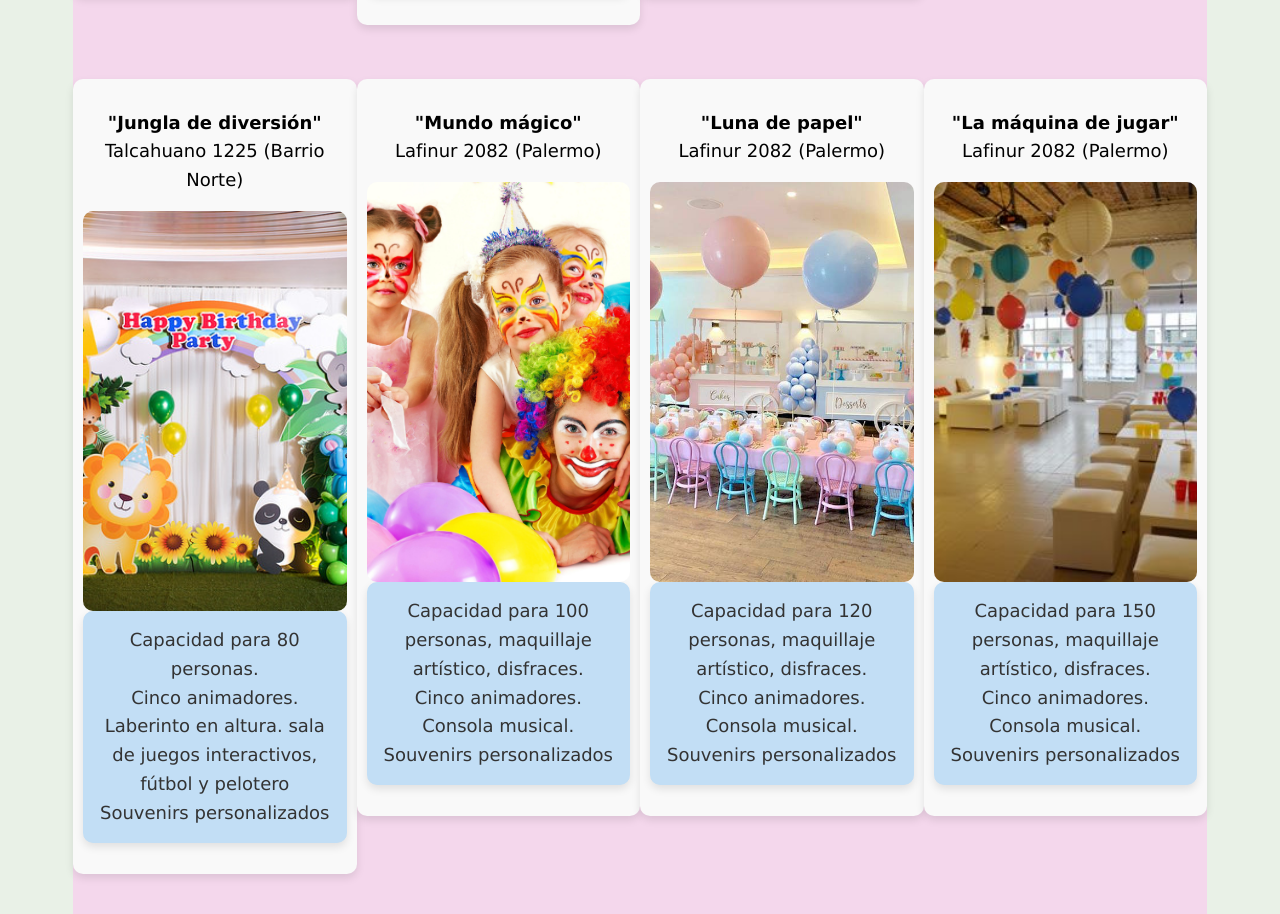
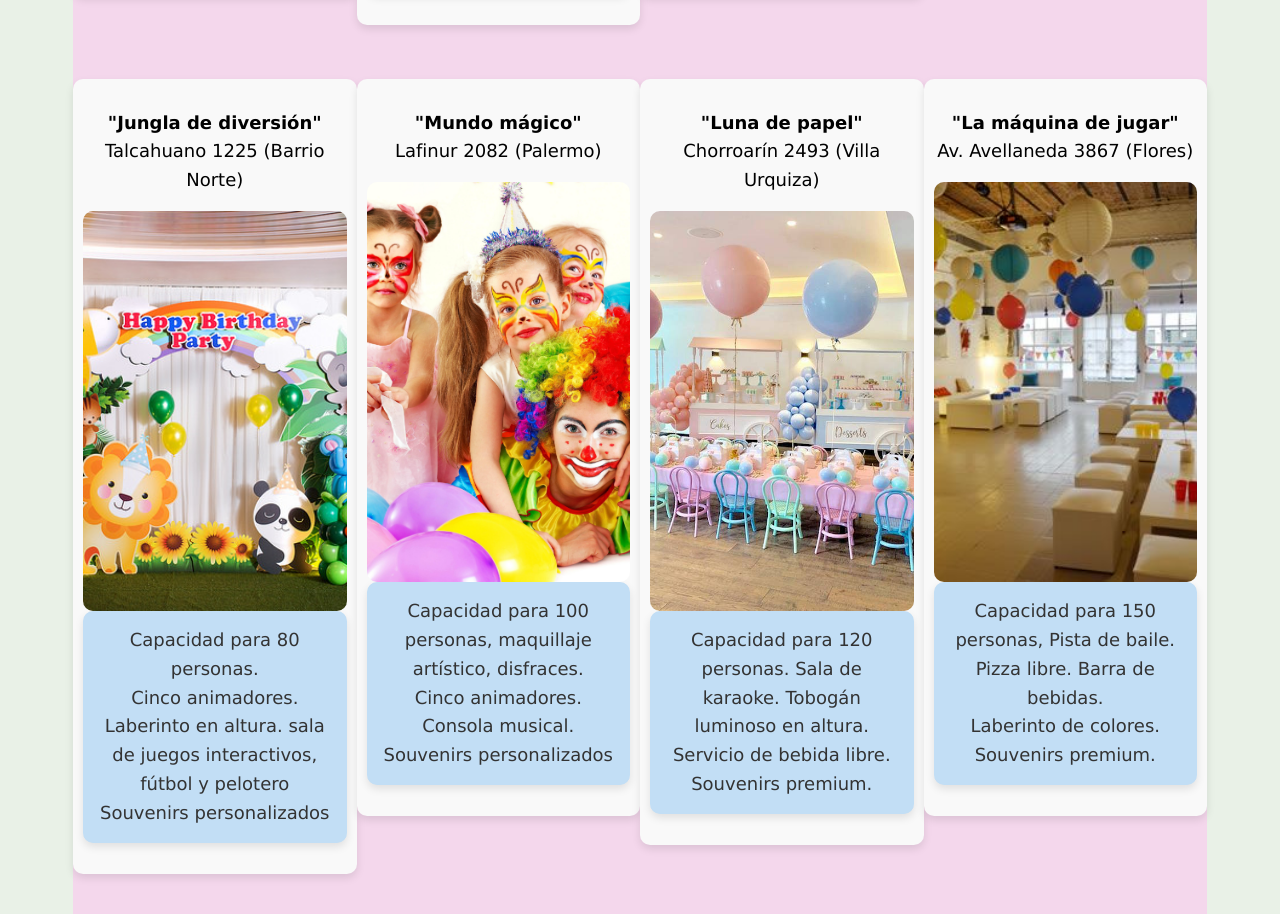
Before and after one commit to CesarFerrey/introweb, a plain HTML site: page index.html in a window 1280 px wide. Shown: the part 1540-2454 px from the top of the page. Drawn offline with nearby package versions, Linux system fonts and the light colour scheme.

Commit message:
corrección textos de grillas

```diff
--- a/index.html
+++ b/index.html
@@ -133,24 +133,24 @@
                     <div class="salon col-sm-12 col-md-6 col-lg-4 col-xl-3">
                         <figure>
                             <figcaption><strong>"Luna de papel"</strong>
-                                <p>Lafinur 2082 (Palermo)</p>
+                                <p>Chorroarín 2493 (Villa Urquiza)</p>
                             </figcaption>
                             <img src="./Imagenes/pasteles.jpg" class="d-block w-100" alt="Luna de papel">
-                            <p class="desc-serv">Capacidad para 120 personas, maquillaje artístico, disfraces.<br>
-                                Cinco animadores. Consola musical.<br>
-                                Souvenirs personalizados<br>
+                            <p class="desc-serv">Capacidad para 120 personas. Sala de karaoke. Tobogán luminoso en altura.<br>
+                                Servicio de bebida libre.<br>
+                                Souvenirs premium.<br>
                             </p>
                         </figure>
                     </div>
                     <div class="salon col-sm-12 col-md-6 col-lg-4 col-xl-3">
                         <figure>
                             <figcaption><strong>"La máquina de jugar"</strong>
-                                <p>Lafinur 2082 (Palermo)</p>
+                                <p>Av. Avellaneda 3867 (Flores)</p>
                             </figcaption>
                             <img src="./Imagenes/Aventura cosmica.jpg" class="d-block w-100" alt="La máquina de jugar">
-                            <p class="desc-serv">Capacidad para 150 personas, maquillaje artístico, disfraces.<br>
-                                Cinco animadores. Consola musical.<br>
-                                Souvenirs personalizados<br>
+                            <p class="desc-serv">Capacidad para 150 personas, Pista de baile. Pizza libre. Barra de bebidas. <br>
+                                Laberinto de colores.<br>
+                                Souvenirs premium.<br>
                             </p>
                         </figure>
                     </div>
```
